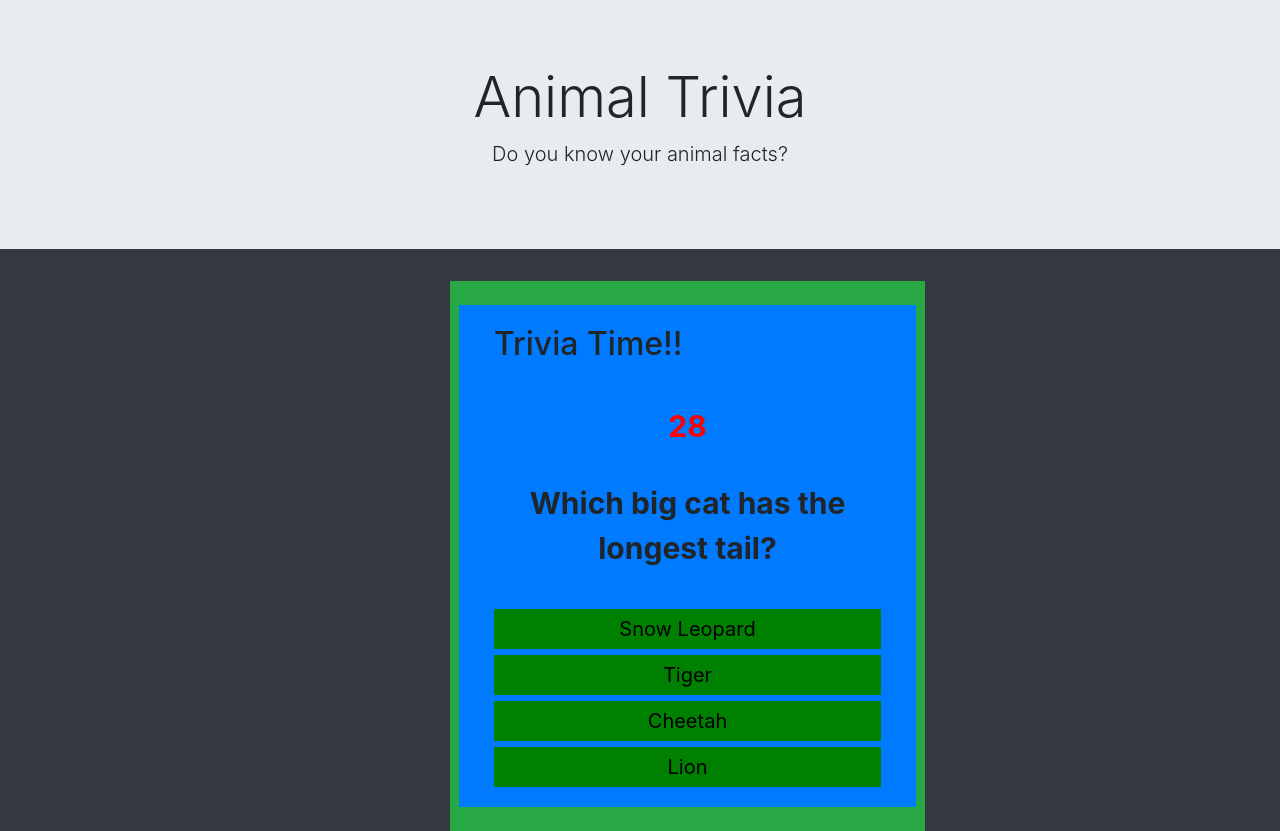
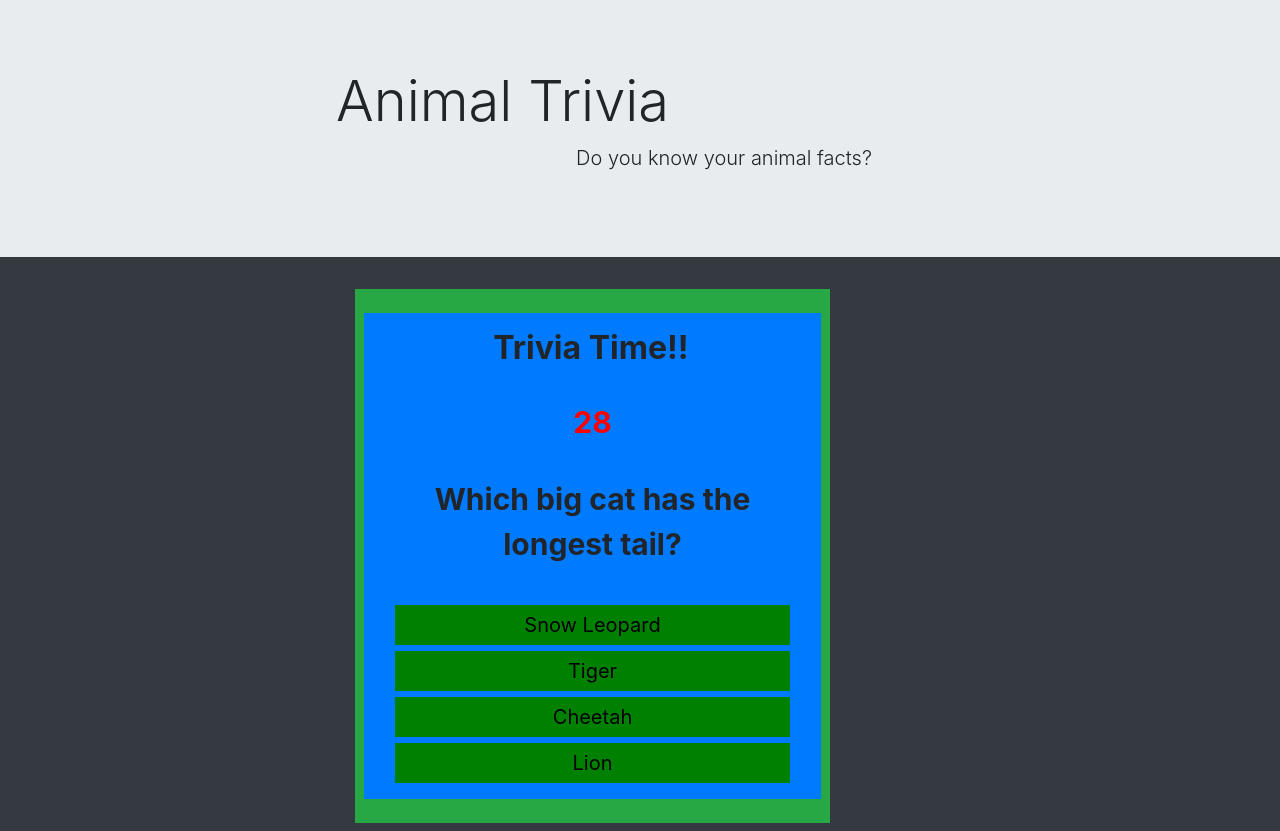
Before and after one commit to LucasAho/TriviaGame, a plain HTML site: page index.html in a window 1280 px wide. Both pictures are taken after a click on the button "Start". Drawn offline with nearby package versions, Linux system fonts and the light colour scheme.

Commit message:
Visual edits

```diff
--- a/assets/css/style.css
+++ b/assets/css/style.css
@@ -21,3 +21,7 @@ img {
     padding-left: 25%;
 
 }
+h2 {
+    padding-left: 25%;
+    font-weight: bold;
+}
--- a/assets/javascript/app1.js
+++ b/assets/javascript/app1.js
@@ -5,44 +5,48 @@ var cardObjs = [
         ansSet: ["Snow Leopard","Tiger","Cheetah","Lion"],
         rightAns: "0",
         strAns: "Snow Leopard",
-        pic: "leopard"
-
+        pic: "leopard",
+        fact: "Snow leopard's tails grow from 32-39 inches, often almost as long as their bodies."
     },
     cardTwo = {
         quest: "What does a guinea pig do when it gets excited?",
         ansSet: ["Binky","Peanut","Back-flip","Roll over"],
         rightAns: "1",
         strAns: "Peanut",
-        pic: "pig"
+        pic: "pig",
+        fact: "While rabbits often binky in excitement, guinea pigs will peanut. Look it up, its adorable."
     },
     cardThree = {
         quest: "What is a baby llama called?",
         ansSet: ["Kid","Cub","Squirt","Cria"],
         rightAns: "3",
         strAns: "Cria",
-        pic: "llama"
+        pic: "llama",
+        fact: "Llamas are called crias as babies, cria being the spanish word for 'baby'"
     },
     cardFour = {
         quest: "Where are the majority of an octopod's neurons?",
         ansSet: ["The brain", "The arms", "The stomach", "The beak"],
         rightAns: "1",
         strAns: "The arms",
-        pic: "octo"
+        pic: "octo",
+        fact: "An octopus's arms have nearly twice as many neurons as it's brain, allowing its arms to taste, touch, and move without the brain."
     },
     cardFive = {
         quest: "What is the fastest swimmer in the ocean?",
         ansSet: ["Great-White Shark", "Bottlenose Dolphin", "Sailfish", "Mako Shark"],
         rightAns: "2",
         strAns: "Sailfish",
-        pic: "sail"
+        pic: "sail",
+        fact: "Sailfish can swim up to 70mph."
     },
     cardSix =  {
         quest: "How long do crows mate?",
-        ansSet: ["For a season", "For life", "Once", "Till their baby leaves"],
+        ansSet: ["For a season", "For life", "Once", "Till their babies leave"],
         rightAns: "1",
         strAns: "For life",
-        pic: "crow"
-
+        pic: "crow",
+        fact: "Crows and ravens mate for life and often share territory with their raised children."
     },
 ];
 
@@ -58,6 +62,7 @@ var currAns = [];
 var currRig = "";
 var currStr = "";
 var currPic = "";
+var currFact = "";
 
 //Timer variables
 var timeLeft = 0;
@@ -89,7 +94,6 @@ game = {
         if (timeLeft === 0) {
             game.stopTimer();
             game.interCard("timed");
-            console.log(game.num);
         }
     },
     timeInter: () => { //This function checks if all trivia questions have been used and continues game from interCards
@@ -118,7 +122,7 @@ game = {
     //This function uses parameter from the answer checker and tells player if their guess was right, shows a related img, and gives interTime a parameter of 3 seconds
     interCard: (ans) => {
         var status = "";
-        game.interTime(3); //Change parameter to increase wait between rounds
+        game.interTime(6); //Change parameter to increase wait between rounds
 
         if(ans === "right") {
             status = "Correct!";
@@ -131,7 +135,7 @@ game = {
             game.num++;
         }
         $("#questionBox").html(status);
-        $("#ansBox").html("The correct answer was: " + currStr);
+        $("#ansBox").html(currFact);
         $("#phImg").html($("<img src='assets/images/" + currPic + ".jpg'>"));
     },
     //Function uses parameter equal to button ID and checks if it matches the correct answer integer
@@ -164,6 +168,8 @@ game = {
         currRig = tempObj[num].rightAns;
         currStr = tempObj[num].strAns;
         currPic = tempObj[num].pic;
+        currFact = tempObj[num].fact;
+
         //Writes timer, question, and answer buttons to html
         $("#timeBox").text(timeLeft);
         $("#questionBox").html(currQuest);
--- a/index.html
+++ b/index.html
@@ -13,22 +13,31 @@
     <body class= "bg-dark">
         <!--Page jumbotron-->
         <div class="jumbotron jumbotron-fluid">
-            <div class="container">
-                <h1 class="display-4 text-center">Animal Trivia</h1>
-                <p class="lead text-center">Do you know your animal facts?</p>
+            <div class="container pl-5 py-1">
+                <div class="row ml-5 pl-5">
+                    <div class="col-1"></div>
+                    <div class="col-11">
+                        <h1 class="display-4 text-justify-center ml-n4 pl-5">Animal Trivia</h1>
+                    </div>
+                    <div class="col-12 mr-n4">
+                        <p class="lead text-center mr-n4">Do you know your animal facts?</p>
+                    </div>
+                </div>
+
+
             </div>
         </div>
         <!--Content boxes for trivia game-->
         <div class= "container">
             <div class="row">
                 <!--Spacer-->
-                <div class= "col-4"></div>
+                <div class= "col-3"></div>
                 <!--Dynamic Content-->
                 <div class= "col-5 bg-success p-4">
-                    <div class= "row bg-primary p-1">
+                    <div class= "row bg-primary">
                         <div class= "col-12">
                             <!--Header will not be dynamic-->
-                            <div class="row my-3 mx-3">
+                            <div class="col-12 my-3 mr-2">
                                 <h2>Trivia Time!!</h2>
                             </div>
                             <!--Player's timer will go here-->
@@ -38,7 +47,7 @@
                             <!--Player's question will go here-->
                             <div class="row p-3 bg-primary">
                                 <div class="col-12 text-center"><span id="questionBox"></span></div>
-                                <div class="col-12" id="phImg"> </div>
+                                <div class="col-12" id="phImg"></div>
                             </div>
                             <!--Player's answer will go here-->
                             <div class="row p-3 bg-primary">
```
Also changed, not shown: 1 other file.
